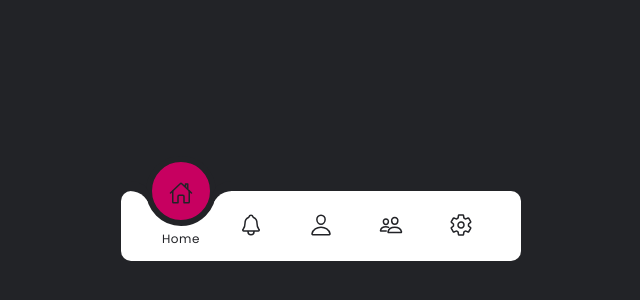
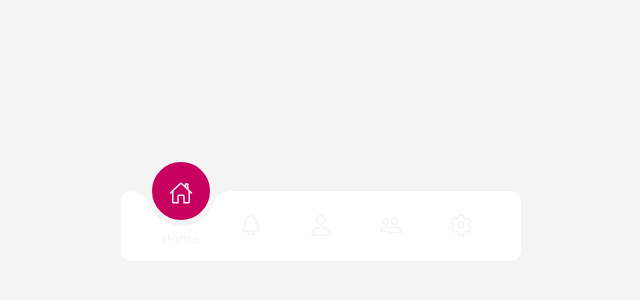
Before and after one commit to RaulAsher/Magic-Menu-indicator, a plain HTML site: page index.html in a window 1280 px wide. Shown: the part 174-474 px from the top of the page, without its empty margins (319-959 px from the left). Drawn offline with nearby package versions, Linux system fonts and the light colour scheme.

Commit message:
style.css

```diff
--- a/style.css
+++ b/style.css
@@ -8,7 +8,7 @@
 }
 :root
 {
-    --clr: #222327;
+    --clr: #f4f4f4;
 }
 body{
     display: flex;
```
